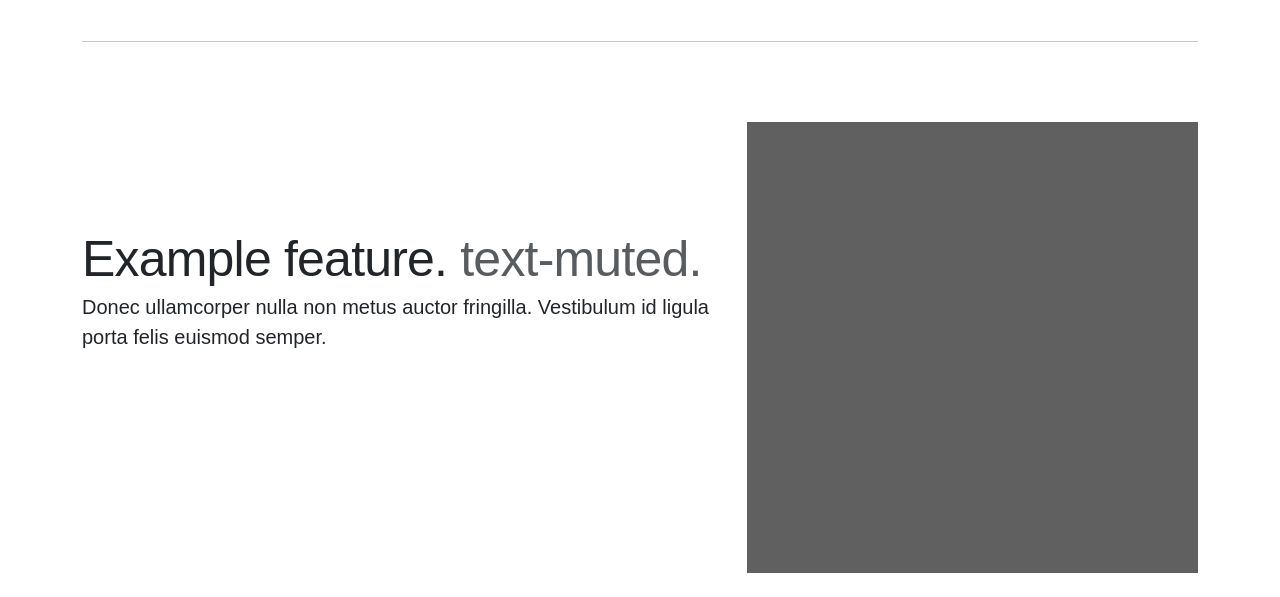
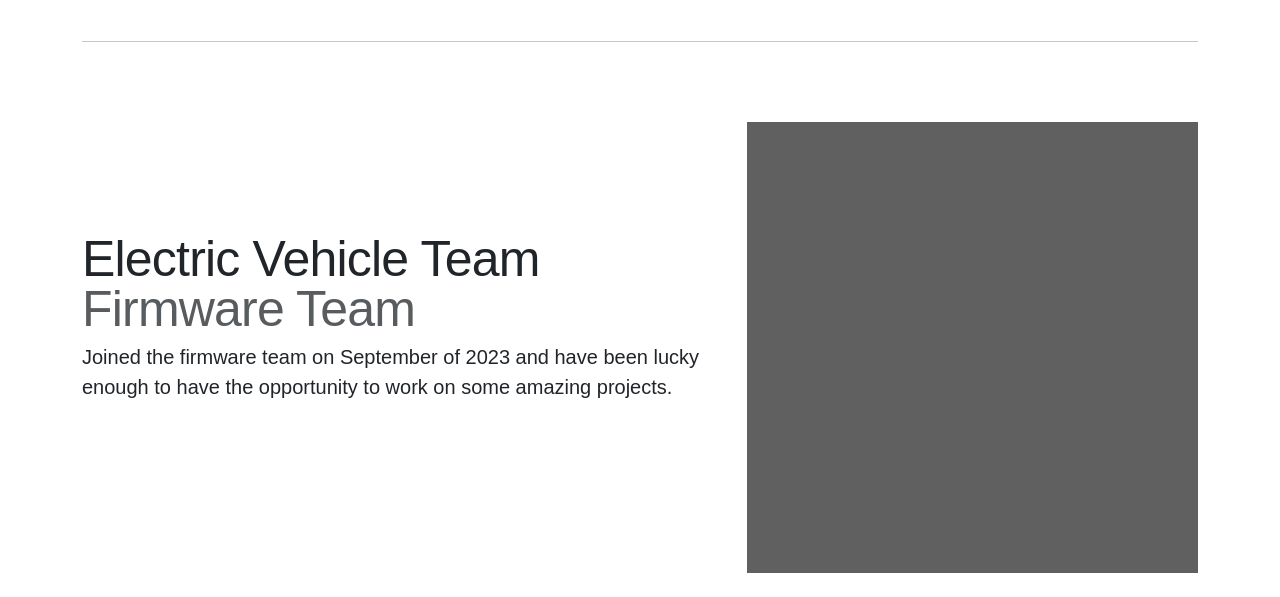
Before and after one commit to DiegoLHendrix/diego-portfolio, a Django app: page / in a window 1280 px wide. Shown: the part 899-1496 px from the top of the page. Run offline with Django 5.2, Linux system fonts and the light colour scheme.

Commit message:
Konami code easter egg

```diff
--- a/templates/base/landing.html
+++ b/templates/base/landing.html
@@ -87,9 +87,9 @@
     <hr class="featurette-divider">
     <div class="row featurette">
       <div class="col-md-7">
-        <h2 class="featurette-heading">Example feature. <span class="text-muted">text-muted.</span></h2>
-        <p class="lead">Donec ullamcorper nulla non metus auctor fringilla. Vestibulum id ligula porta felis euismod
-          semper.</p>
+        <h2 class="featurette-heading">Electric Vehicle Team<br> <span class="text-muted">Firmware Team</span></h2>
+        <p class="lead">Joined the firmware team on September of 2023 and have been lucky enough to have the opportunity
+          to work on some amazing projects.</p>
       </div>
       <div class="col-md-5">
         <img class="featurette-image img-fluid mx-auto" src="../../static/Assets/Grey-Square.png"
@@ -149,4 +149,43 @@
   </div>
 </div>
 
+<!-- Custom Modal for Image Alert -->
+<div class="modal fade" id="imageAlertModal" tabindex="-1" aria-labelledby="imageAlertModalLabel" aria-hidden="true">
+  <div class="modal-dialog" role="document">
+    <div class="modal-content">
+      <div class="modal-header">
+        <h5 class="modal-title" id="imageAlertModalLabel">Sequence Completed!</h5>
+        <button type="button" class="btn-close" data-bs-dismiss="modal" aria-label="Close"></button>
+      </div>
+      <div class="modal-body">
+        <img src="../../static/Assets/funny/meme-1.png" alt="Sequence Completed Image" class="img-fluid">
+      </div>
+      <div class="modal-footer">
+        <button type="button" class="btn btn-secondary" data-bs-dismiss="modal">Close</button>
+      </div>
+    </div>
+  </div>
+</div>
+
+<script>
+  document.addEventListener('DOMContentLoaded', (event) => {
+    const sequence = ['ArrowUp', 'ArrowUp', 'ArrowDown', 'ArrowDown', 'ArrowLeft', 'ArrowRight', 'ArrowLeft', 'ArrowRight', 'b', 'a', 'Enter']; // Array holding a variation of the Konami code
+    let currentIndex = 0; // Index of the current key in the sequence
+
+    document.addEventListener('keydown', (event) => { // Listen for keydown events
+      if (event.key === sequence[currentIndex]) { // Check if the key is the expected key in the sequence
+        currentIndex++; // Move to the next key in the sequence
+        if (currentIndex === sequence.length) { // Check if the sequence is complete
+          // alert('Sequence completed!'); // Alert the user that the sequence is complete
+          // Show the custom modal with the image
+          const imageAlertModal = new bootstrap.Modal(document.getElementById('imageAlertModal'));
+          imageAlertModal.show();
+          currentIndex = 0; // Reset the sequence
+        }
+      } else {
+        currentIndex = 0; // Reset if the sequence is broken
+      }
+    });
+  });
+</script>
 {% endblock content %}
```
Also changed, not shown: 1 other file.
